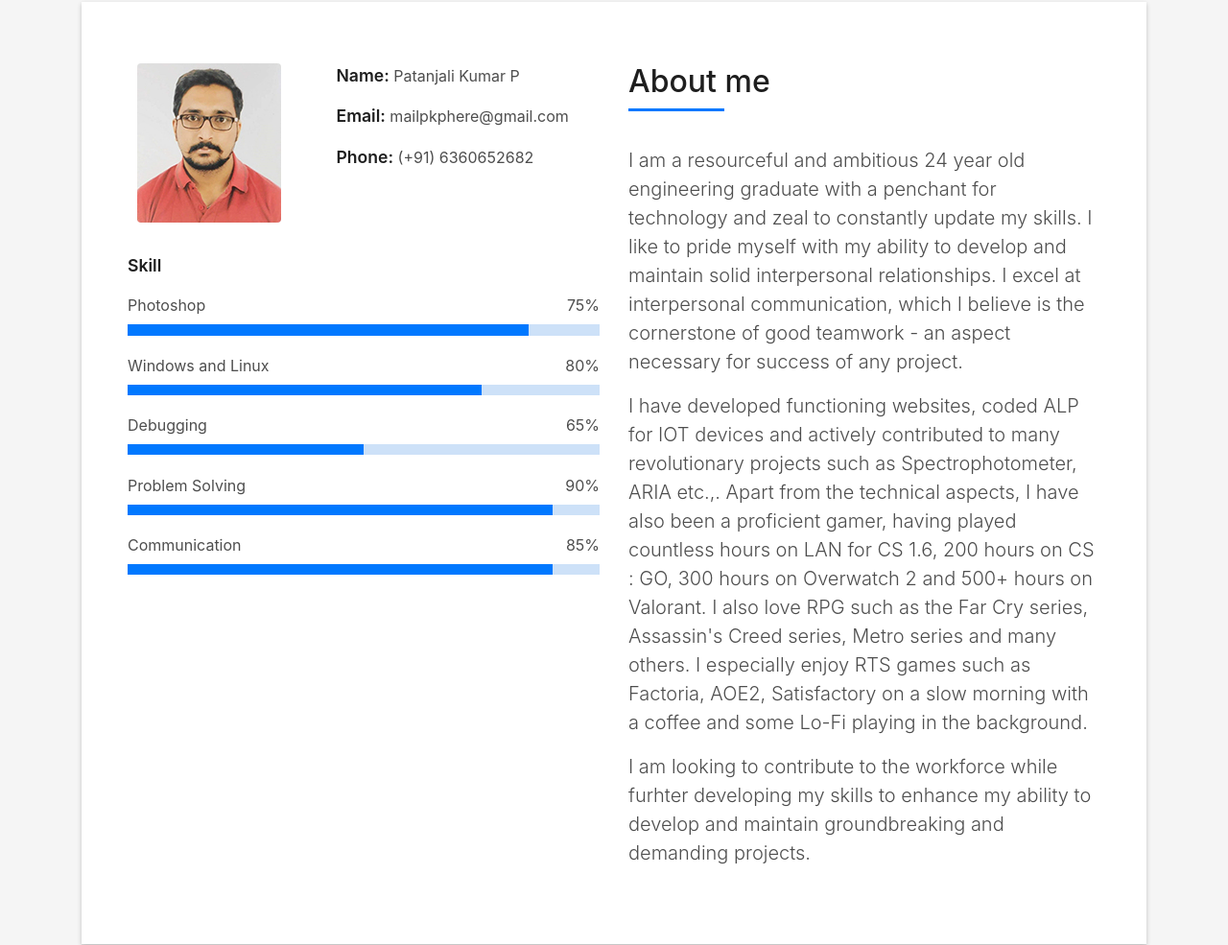
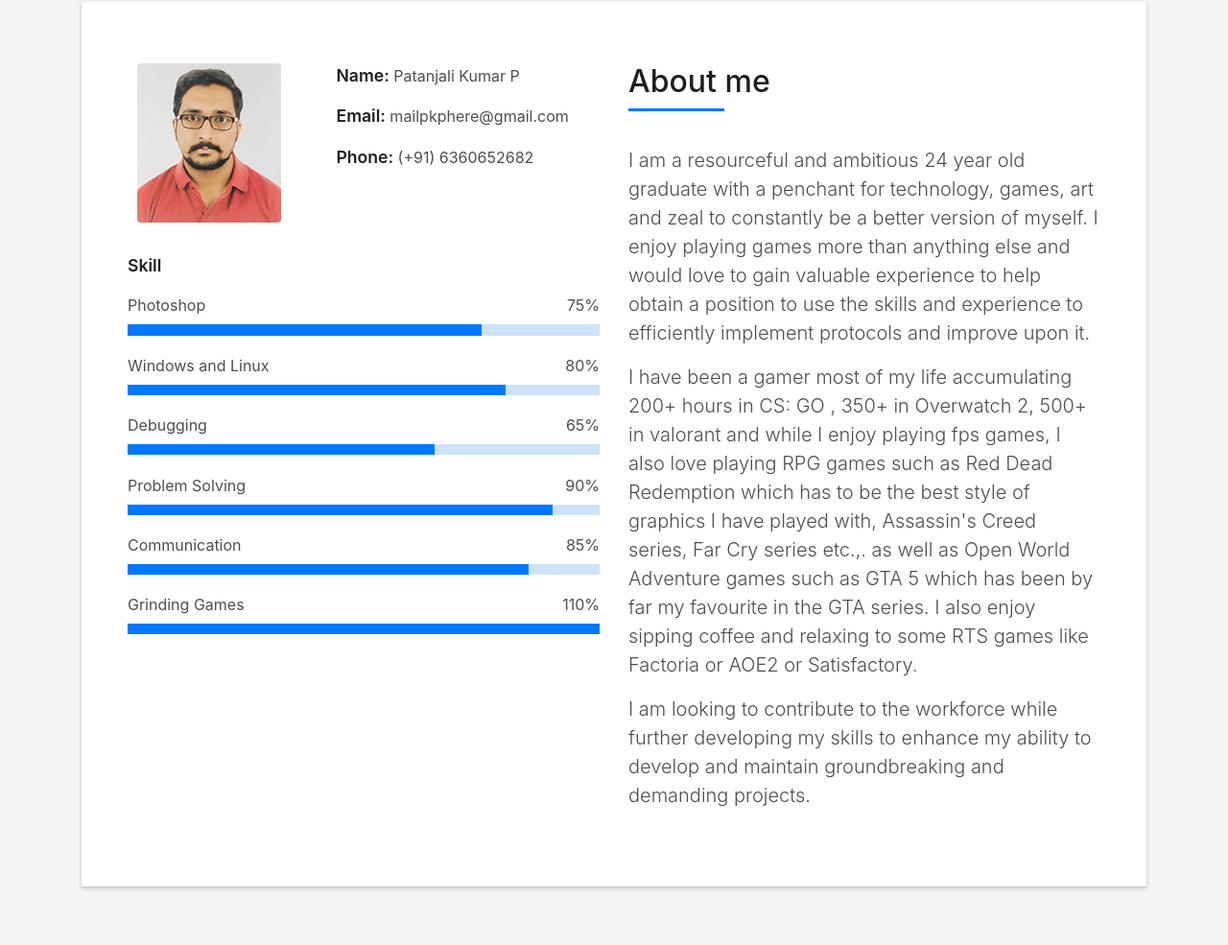
Before and after one commit to pkisme/digital_cv, a plain HTML site: page index.html in a window 1280 px wide. Shown: the part 862-1847 px from the top of the page at 96% size. Drawn offline with Linux system fonts and the light colour scheme; files whose address does not match are found by name.

Commit message:
Update index.html
Built for Rockstar

```diff
--- a/index.html
+++ b/index.html
@@ -71,7 +71,7 @@
         <div class="container">
           <!--<p class="display-6 color-d">Hello, world!</p>-->
           <h1 class="intro-title mb-4">I am Patanjali Kumar P</h1>
-          <p class="intro-subtitle"><span class="text-slider-items">Gamer,Electronics Geek,Web Developer,Web Designer,Frontend Developer,Graphic Designer,Cinephile,QA Analyst</span><strong class="text-slider"></strong></p>
+          <p class="intro-subtitle"><span class="text-slider-items">Gamer,Electronics Enthusiast,QA Analyst,Audiophile,Cinephile,Aspiring Graphic Designer</span><strong class="text-slider"></strong></p>
           <!-- <p class="pt-3"><a class="btn btn-primary btn js-scroll px-4" href="#about" role="button">Learn More</a></p> -->
         </div>
       </div>
@@ -105,17 +105,17 @@
                   <p class="title-s">Skill</p>
                   <span>Photoshop</span> <span class="pull-right">75%</span>
                   <div class="progress">
-                    <div class="progress-bar" role="progressbar" style="width: 85%;" aria-valuenow="85" aria-valuemin="0"
+                    <div class="progress-bar" role="progressbar" style="width: 75%;" aria-valuenow="75" aria-valuemin="0"
                       aria-valuemax="100"></div>
                   </div>
                   <span>Windows and Linux</span> <span class="pull-right">80%</span>
                   <div class="progress">
-                    <div class="progress-bar" role="progressbar" style="width: 75%" aria-valuenow="75" aria-valuemin="0"
+                    <div class="progress-bar" role="progressbar" style="width: 80%" aria-valuenow="80" aria-valuemin="0"
                       aria-valuemax="100"></div>
                   </div>
                   <span>Debugging</span> <span class="pull-right">65%</span>
                   <div class="progress">
-                    <div class="progress-bar" role="progressbar" style="width: 50%" aria-valuenow="50" aria-valuemin="0"
+                    <div class="progress-bar" role="progressbar" style="width: 65%" aria-valuenow="65" aria-valuemin="0"
                       aria-valuemax="100"></div>
                   </div>
                   <span>Problem Solving</span> <span class="pull-right">90%</span>
@@ -125,11 +125,17 @@
                    </div>
                       <span>Communication</span> <span class="pull-right">85%</span>
                   <div class="progress">
-                    <div class="progress-bar" role="progressbar" style="width: 90%" aria-valuenow="90" aria-valuemin="0"
+                    <div class="progress-bar" role="progressbar" style="width: 85%" aria-valuenow="85" aria-valuemin="0"
                       aria-valuemax="100"></div>
+                  </div>
+                  <span>Grinding Games</span> <span class="pull-right">110%</span>
+                  <div class="progress">
+                    <div class="progress-bar" role="progressbar" style="width: 110%" aria-valuenow="110" aria-valuemin="0"
+                      aria-valuemax="110"></div>
                   </div>
                 </div>
               </div>
+
               <div class="col-md-6">
                 <div class="about-me pt-4 pt-md-0">
                   <div class="title-box-2">
@@ -138,14 +144,13 @@
                     </h5>
                   </div>
                   <p class="lead">
-                    I am a resourceful and ambitious 24 year old
-engineering graduate with a penchant for technology and zeal to constantly update my skills. I like to pride myself with my ability to develop and maintain solid interpersonal relationships. I excel at interpersonal communication, which I believe is the cornerstone of good teamwork - an aspect necessary for success of any project.
+                    I am a resourceful and ambitious 24 year old graduate with a penchant for technology, games, art and zeal to constantly be a better version of myself. I enjoy playing games more than anything else and would love to gain valuable experience to help obtain a position to use the skills and experience to efficiently implement protocols and improve upon it.
                   </p>
                   <p class="lead">
-                    I have developed functioning websites, coded ALP for IOT devices and actively contributed to many revolutionary projects such as Spectrophotometer, ARIA etc.,. Apart from the technical aspects, I have also been a proficient gamer, having played countless hours on LAN for CS 1.6, 200 hours on CS : GO, 300 hours on Overwatch 2 and 500+ hours on Valorant. I also love RPG such as the Far Cry series, Assassin's Creed series, Metro series and many others. I especially enjoy RTS games such as Factoria, AOE2, Satisfactory on a slow morning with a coffee and some Lo-Fi playing in the background.
+                    I have been a gamer most of my life accumulating 200+ hours in CS: GO , 350+ in Overwatch 2, 500+ in valorant and while I enjoy playing fps games, I also love playing RPG games such as Red Dead Redemption which has to be the best style of graphics I have played with, Assassin's Creed series, Far Cry series etc.,. as well as Open World Adventure games such as GTA 5 which has been by far my favourite in the GTA series. I also enjoy sipping coffee and relaxing to some RTS games like Factoria or AOE2 or Satisfactory.
                   </p>
                   <p class="lead">
-                    I am looking to contribute to the workforce while furhter developing my skills to enhance my ability to develop and maintain groundbreaking and demanding projects.
+                    I am looking to contribute to the workforce while further developing my skills to enhance my ability to develop and maintain groundbreaking and demanding projects.
                   </p>
                 </div>
               </div>
```
